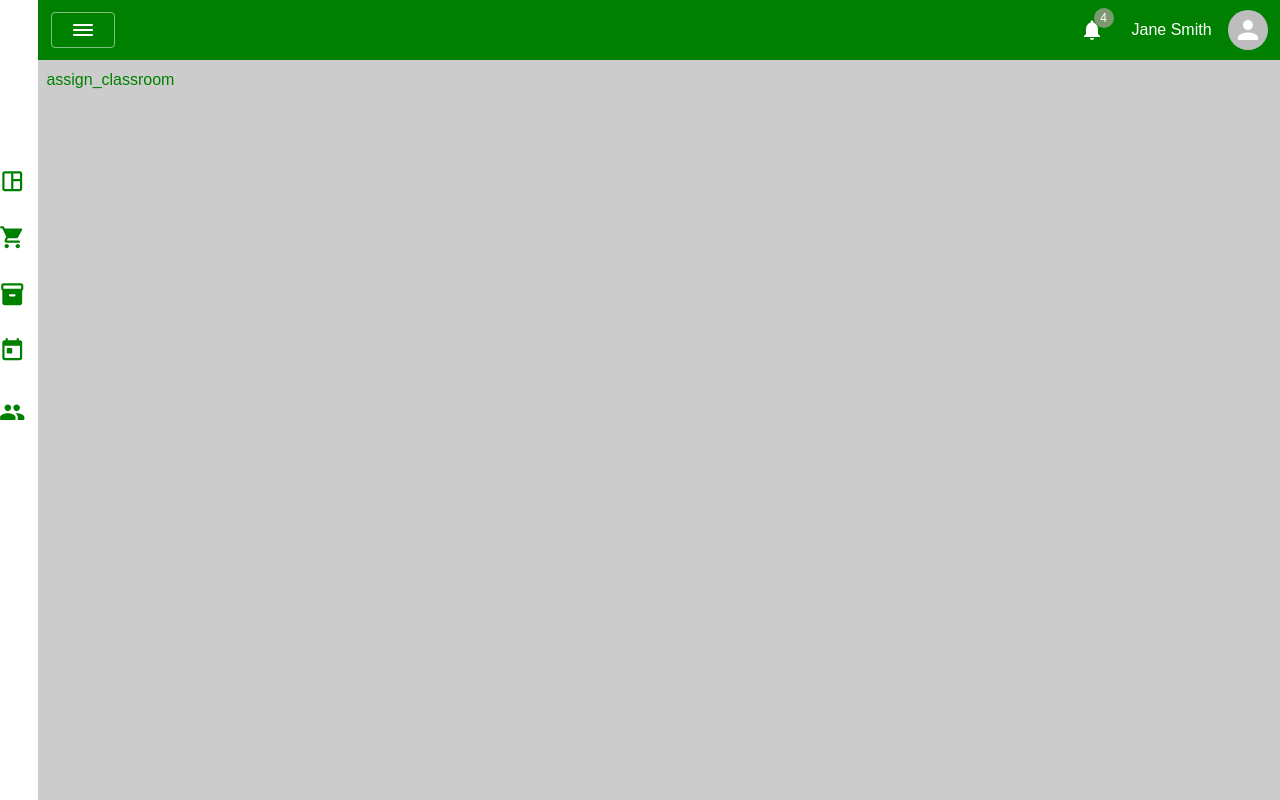
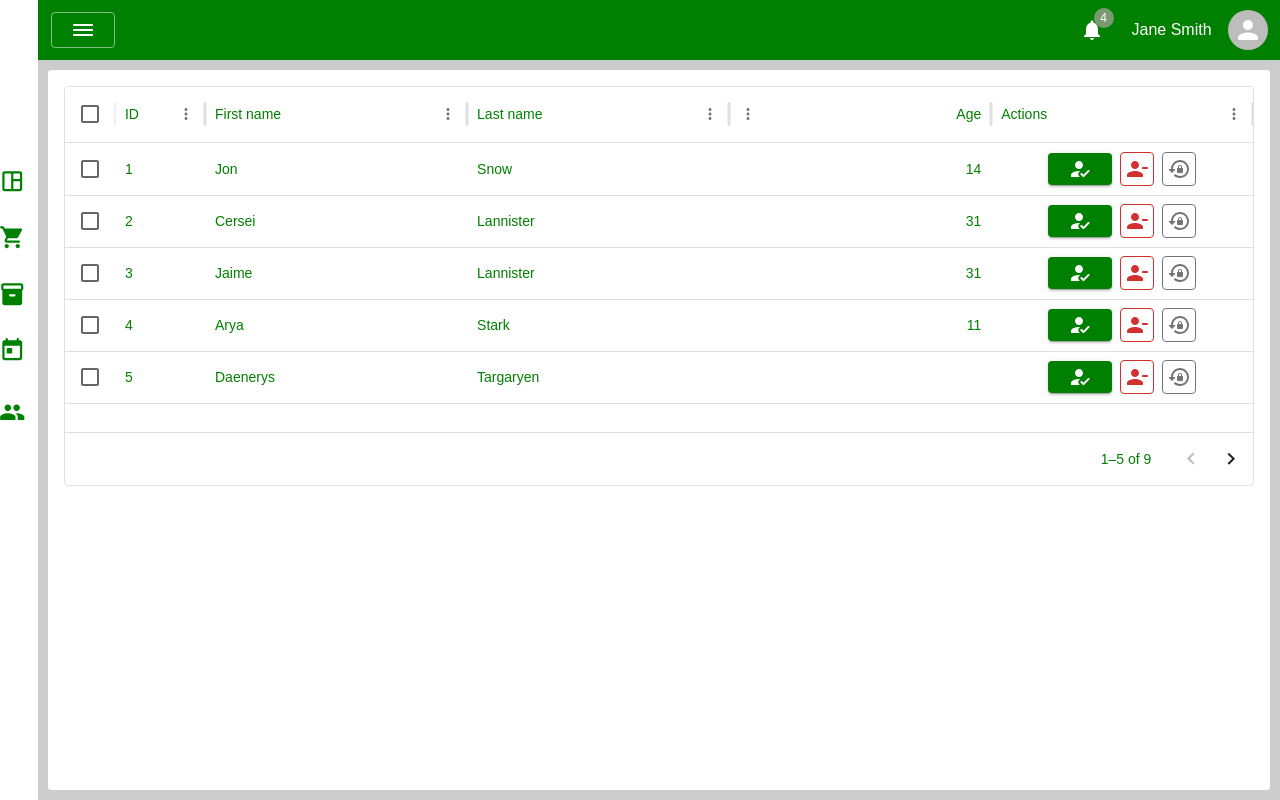
Before and after one commit to JadePaver/aes_fe, a React (Create React App) app: page /aes/assign_classroom in a window 1280 px wide. Built offline with nearby package versions, Linux system fonts and the light colour scheme.

Commit message:
assignClassroom

```diff
--- a/src/App.js
+++ b/src/App.js
@@ -15,7 +15,7 @@ import TestPage from "./pages/Test";
 import Page404 from "./pages/Page404";
 import SubjectPage from "./pages/SubjectPage";
 import ModulePage from "./pages/ModulePage";
-
+import AssignClassroom from "./pages/AssignClassroom";
 import { SubjectProvider } from "./layouts/components/subjectProvider";
 import AssessmentEditorPage from "./pages/AssessmentEditorPage.js";
 
@@ -125,7 +125,7 @@ const router = createBrowserRouter(
       <Route path="/aes" element={<RootLayout />}>
         <Route index element={<Dashboard />} />
         <Route path="assign_classroom">
-          <Route index element={<>assign_classroom</>} />
+          <Route index element={<AssignClassroom />} />
           <Route path="members" element={<>members</>} />
         </Route>
         <Route path="user_management" element={<>user_management</>} />
--- a/src/layouts/root_layout.js
+++ b/src/layouts/root_layout.js
@@ -155,7 +155,7 @@ export default function RootLayout() {
               <Nav
                 icon={ShoppingCartRoundedIcon} // Pass the icon component here
                 label="Purchase Order"
-                navigateTo="/purchase_order"
+                navigateTo="/aes/assign_classroom"
                 sidebarOpen={sidebarOpen}
               />
               <Nav
@@ -200,7 +200,12 @@ export default function RootLayout() {
                 alignItems: "center",
               }}
             >
-              <Stack spacing={1} direction="row" justifyContent="center" alignItems="center">
+              <Stack
+                spacing={1}
+                direction="row"
+                justifyContent="center"
+                alignItems="center"
+              >
                 <Button
                   color="accent"
                   variant="outlined"
@@ -213,7 +218,9 @@ export default function RootLayout() {
                     <DehazeRoundedIcon />
                   )}
                 </Button>
-                <Typography variant="white" fontSize={"2rem"} fontWeight={600}>{subjectName}</Typography>
+                <Typography variant="white" fontSize={"2rem"} fontWeight={600}>
+                  {subjectName}
+                </Typography>
               </Stack>
 
               <Stack direction="row" spacing={1} sx={{ alignItems: "center" }}>
--- a/src/pages/AssignClassroom/assignClassroom.js
+++ b/src/pages/AssignClassroom/assignClassroom.js
@@ -1,57 +1,108 @@
-import Box from "@mui/material/Box";
-import Stack from "@mui/material/Stack";
-import Card from "@mui/material/Card";
 import Grid from "@mui/material/Grid2";
-import Button from "@mui/material/Button";
-import TextField from "@mui/material/TextField";
-import Typography from "@mui/material/Typography";
-import Select from "@mui/material/Select";
-import Pagination from "@mui/material/Pagination";
-import IconButton from "@mui/material/IconButton";
-import MenuItem from "@mui/material/MenuItem";
-import InputLabel from "@mui/material/InputLabel";
-import FormControl from "@mui/material/FormControl";
-import JoinSubButton from "./joinSubButton";
 
-import AddCircleIcon from "@mui/icons-material/AddCircle";
-import MoreVertRoundedIcon from "@mui/icons-material/MoreVertRounded";
-import AccessTimeIcon from "@mui/icons-material/AccessTime";
-import SchoolIcon from "@mui/icons-material/School";
+import { Button, Stack, Tooltip, Modal, Box } from "@mui/material";
+import Dialog from "@mui/material/Dialog";
+import DialogActions from "@mui/material/DialogActions";
+import DialogContent from "@mui/material/DialogContent";
+import DialogTitle from "@mui/material/DialogTitle";
+import HowToRegRoundedIcon from "@mui/icons-material/HowToRegRounded";
+import PersonRemoveRoundedIcon from "@mui/icons-material/PersonRemoveRounded";
+import LockResetRoundedIcon from "@mui/icons-material/LockResetRounded";
 import { useEffect, useState, useContext } from "react";
 
 import { useSubject } from "../../layouts/components/subjectProvider";
-import SubjectCard from "./components/subjectCard";
+import { DataGrid, GridColDef } from "@mui/x-data-grid";
+
+const rows = [
+  { id: 1, lastName: "Snow", firstName: "Jon", age: 14 },
+  { id: 2, lastName: "Lannister", firstName: "Cersei", age: 31 },
+  { id: 3, lastName: "Lannister", firstName: "Jaime", age: 31 },
+  { id: 4, lastName: "Stark", firstName: "Arya", age: 11 },
+  { id: 5, lastName: "Targaryen", firstName: "Daenerys", age: null },
+  { id: 6, lastName: "Melisandre", firstName: "Katy", age: 150 },
+  { id: 7, lastName: "Clifford", firstName: "Ferrara", age: 44 },
+  { id: 8, lastName: "Frances", firstName: "Rossini", age: 36 },
+  { id: 9, lastName: "Roxie", firstName: "Harvey", age: 65 },
+];
 
 const AssignClassroom = () => {
-  const { subjectName, setSubjectName } = useSubject();
-  const courses = [
+  const [isRemoveDialog, setIsRemoveDialog] = useState(false);
+  const [isOpen, setIsOpen] = useState(false);
+  const [open, setOpen] = useState(false);
+  const handleOpen = () => setOpen(true);
+  const handleClose = () => setOpen(false);
+
+  const columns = [
+    { field: "id", headerName: "ID", width: 90 },
     {
-      id: 2,
-      label: "GEC-4",
-      year: 2024,
-      instructor: "Mr. Hideo Kinshomi",
-      subCode: "ABC-123",
+      field: "firstName",
+      headerName: "First name",
+      flex: 1,
     },
     {
-      id: 1,
-      label: "GEC-5",
-      year: 2024,
-      instructor: "Ms. Ayaka Yoshida",
-      status: "124",
-      subCode: "ASD-475",
+      field: "lastName",
+      headerName: "Last name",
+      flex: 1,
+    },
+    {
+      field: "age",
+      headerName: "Age",
+      type: "number",
+      flex: 1,
+    },
+    {
+      field: "actions",
+      headerName: "Actions",
+      flex: 1,
+      sortable: false,
+      renderCell: (params) => (
+        <Stack
+          direction="row"
+          spacing={1}
+          alignItems="center"
+          justifyContent="center"
+          sx={{ height: "100%", width: "100%" }}
+        >
+          <Tooltip title="Approve">
+            <Button
+              size="small"
+              color="primary"
+              variant="contained"
+              onClick={handleOpen}
+            >
+              <HowToRegRoundedIcon />
+            </Button>
+          </Tooltip>
+          <Tooltip title="Remove from list">
+            <Button
+              size="small"
+              color="error"
+              variant="icon"
+              onClick={() => {
+                setIsRemoveDialog(true);
+                setIsOpen(true);
+              }}
+            >
+              <PersonRemoveRoundedIcon />
+            </Button>
+          </Tooltip>
+          <Tooltip title="Reset student password">
+            <Button
+              size="small"
+              color="gray"
+              variant="icon"
+              onClick={() => {
+                setIsRemoveDialog(false);
+                setIsOpen(true);
+              }}
+            >
+              <LockResetRoundedIcon />
+            </Button>
+          </Tooltip>
+        </Stack>
+      ),
     },
   ];
-  const currentYear = new Date().getFullYear();
-  const years = Array.from({ length: 6 }, (_, index) => currentYear - index); // Create an array of years
-
-  const [selectedYear, setSelectedYear] = useState(currentYear); // Set default to current year
-
-  const handleChange = (event) => {
-    setSelectedYear(event.target.value);
-  };
-  useEffect(() => {
-    setSubjectName("");
-  }, []);
 
   return (
     <>
@@ -78,68 +129,54 @@ const AssignClassroom = () => {
             maxHeight: "calc(100vh - 2rem)",
           }}
         >
-          <Grid item size={12}>
-            <Stack
-              direction="row"
+          <Box sx={{ height: 400, width: "100%" }}>
+            <DataGrid
+              rows={rows}
+              columns={columns}
+              initialState={{
+                pagination: {
+                  paginationModel: {
+                    pageSize: 5,
+                  },
+                },
+              }}
+              pageSizeOptions={[5]}
+              checkboxSelection
+              disableRowSelectionOnClick
+            />
+          </Box>
+          {/* Modal component */}
+          <Modal open={open} onClose={handleClose}>
+            <Box
               sx={{
-                width: "100%",
-                justifyContent: "space-between",
-                alignItems: "center",
+                position: "absolute",
+                top: "50%",
+                left: "50%",
+                transform: "translate(-50%, -50%)",
+                width: "90%",
+                height: "90%",
+                bgcolor: "background.paper",
+                borderRadius: 1,
+                boxShadow: 24,
+                p: 4,
               }}
             >
-              <FormControl
-                size="small"
-                variant="outlined"
-                sx={{ minWidth: 120 }}
-              >
-                <InputLabel id="year-select-label">Year</InputLabel>
-                <Select
-                  labelId="year-select-label"
-                  id="year-select"
-                  value={selectedYear}
-                  onChange={handleChange}
-                  label="Year"
-                >
-                  {years.map((year) => (
-                    <MenuItem key={year} value={year}>
-                      {year}
-                    </MenuItem>
-                  ))}
-                </Select>
-              </FormControl>
-              <Stack direction="row" spacing={1}>
-                <JoinSubButton />
-                <TextField
-                  size="small"
-                  id="outlined-basic"
-                  label="Search"
-                  variant="outlined"
-                  placeholder="Search something..."
-                  slotProps={{
-                    inputLabel: {
-                      shrink: true, // This replaces InputLabelProps
+              <DataGrid
+                rows={rows}
+                columns={columns}
+                initialState={{
+                  pagination: {
+                    paginationModel: {
+                      pageSize: 5,
                     },
-                  }}
-                />
-              </Stack>
-            </Stack>
-          </Grid>
-          {courses.map((course, index) => (
-            <Grid item size={{ md: 2, sm: 4, xs: 6 }} key={index}>
-              <SubjectCard course={course} />
-            </Grid>
-          ))}
-          <Grid
-            item
-            size={12}
-            sx={{
-              display: "flex",
-              alignItems: "flex-end",
-              justifyContent: "center", // Aligns children to the end
-            }}
-          >
-            <Pagination count={10} color="primary" shape="rounded" />
-          </Grid>
+                  },
+                }}
+                pageSizeOptions={[5]}
+                checkboxSelection
+                disableRowSelectionOnClick
+              />
+            </Box>
+          </Modal>
         </Grid>
       </Stack>
     </>
```
